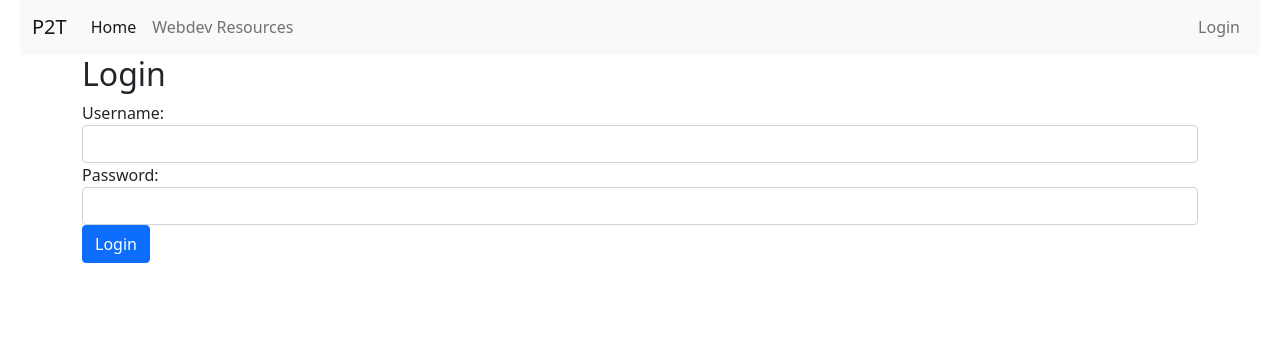
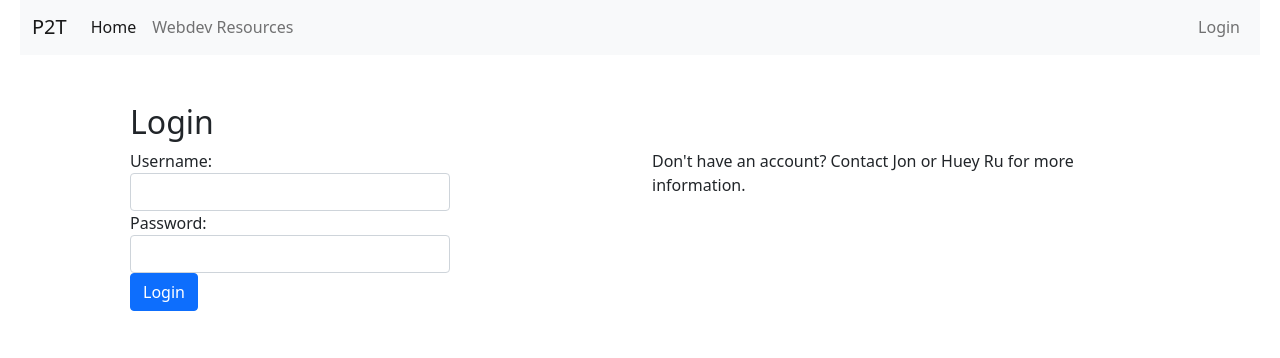
Before and after one commit to admiralorbiter/Flask_Playground, a Python web app: template app/templates/login.html in a window 1280 px wide. Shown: the part 21-379 px from the top of the page. Run offline with Jinja, Linux system fonts and the light colour scheme; the template is opened without the code that fills it, so the values that code supplies are empty; some libraries are stand-ins or nearby versions.

Commit message:
Style changes

```diff
--- a/app/templates/login.html
+++ b/app/templates/login.html
@@ -3,16 +3,25 @@
 {% block title %}Project Manager{% endblock %}
 
 {% block content %}
+<div class="p-5">
     <h2>Login</h2>
+    <div class="row">
+        <div class="col">
             <form action="/login" method="post">
                 <div class="form-group">
                     <label for="username">Username:</label>
-            <input type="text" class="form-control" id="username" name="username" required>
+                    <input type="text" class="form-control" id="username" name="username" required style="width: 20em;">
                 </div>
                 <div class="form-group">
                     <label for="password">Password:</label>
-            <input type="password" class="form-control" id="password" name="password" required>
+                    <input type="password" class="form-control" id="password" name="password" required style="width: 20em;">
                 </div>
                 <button type="submit" class="btn btn-primary">Login</button>
             </form>
+        </div>
+        <div class="col">
+            <p>Don't have an account? Contact Jon or Huey Ru for more information.</p>
+        </div>
+    </div>
+</div>
 {% endblock %}
```
Lines whose indentation alone changed are shown as unchanged.
